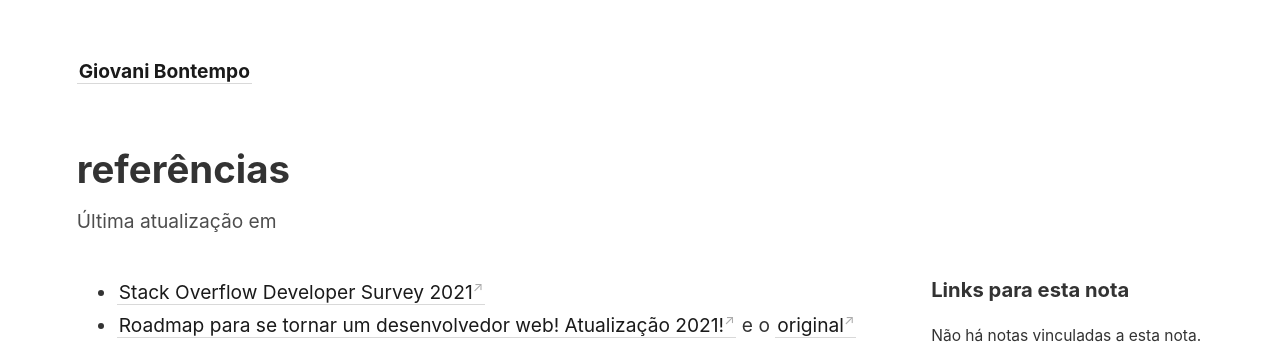
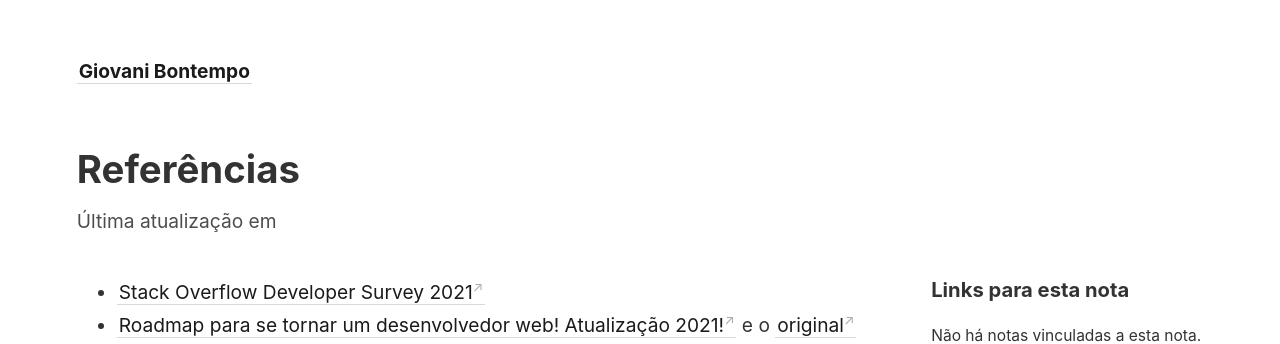
Before and after one commit to gio-bon/MyDigitalGarden, a Jekyll site: the page built from _notes/referências.md, in a window 1280 px wide. Shown: the top 344 px of the page. Built offline with Jekyll 4.4.1, drawn with Linux system fonts in a browser that asks for light colours.

Commit message:
maiuscula pgs

```diff
--- a/_notes/referências.md
+++ b/_notes/referências.md
@@ -1,5 +1,5 @@
 ---
-title: referências
+title: Referências
 ---
 
 - [Stack Overflow Developer Survey 2021](https://insights.stackoverflow.com/survey/2021)
```
Also changed, not shown: _notes/aprendizados.md (+1 -1 lines).
